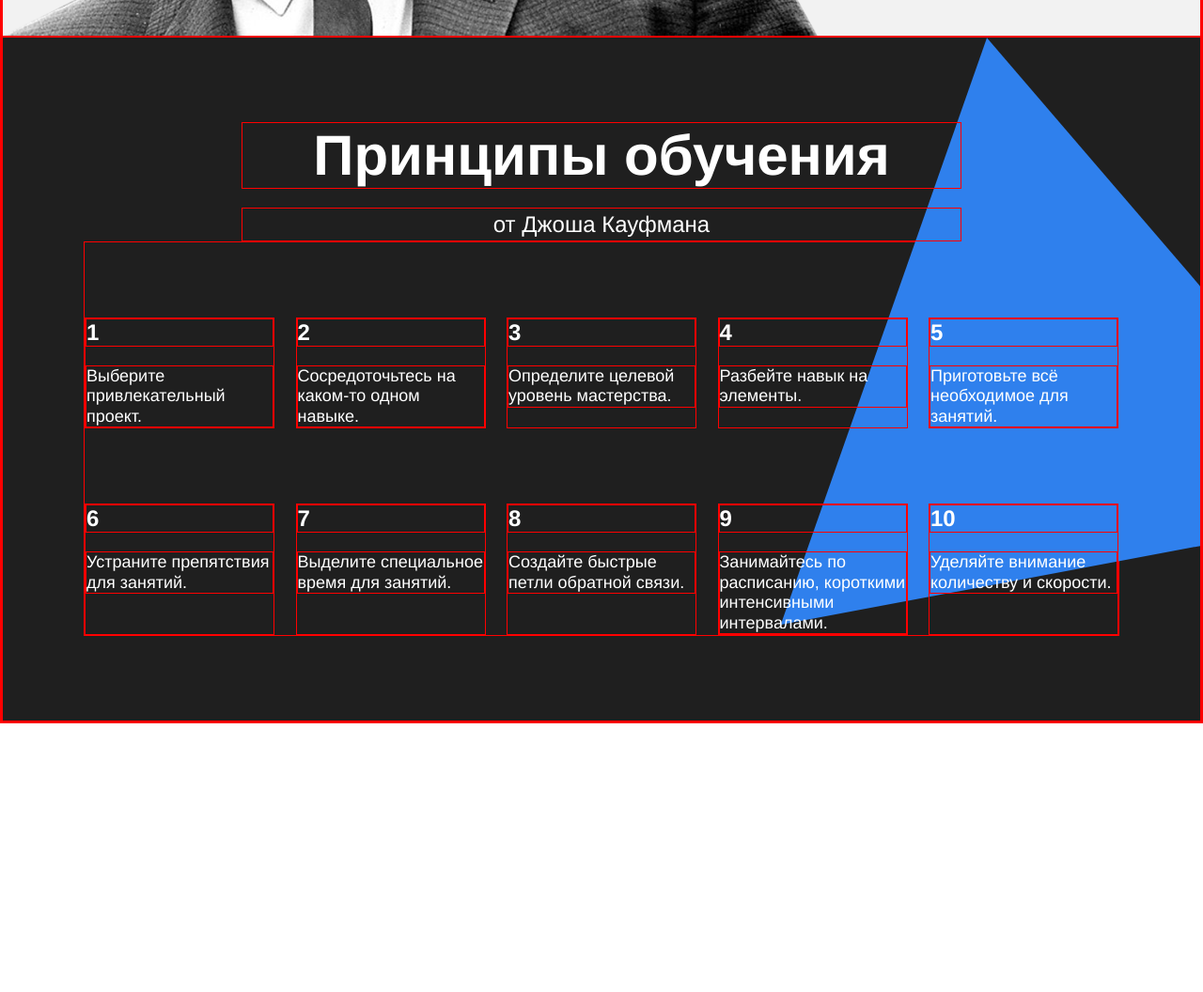
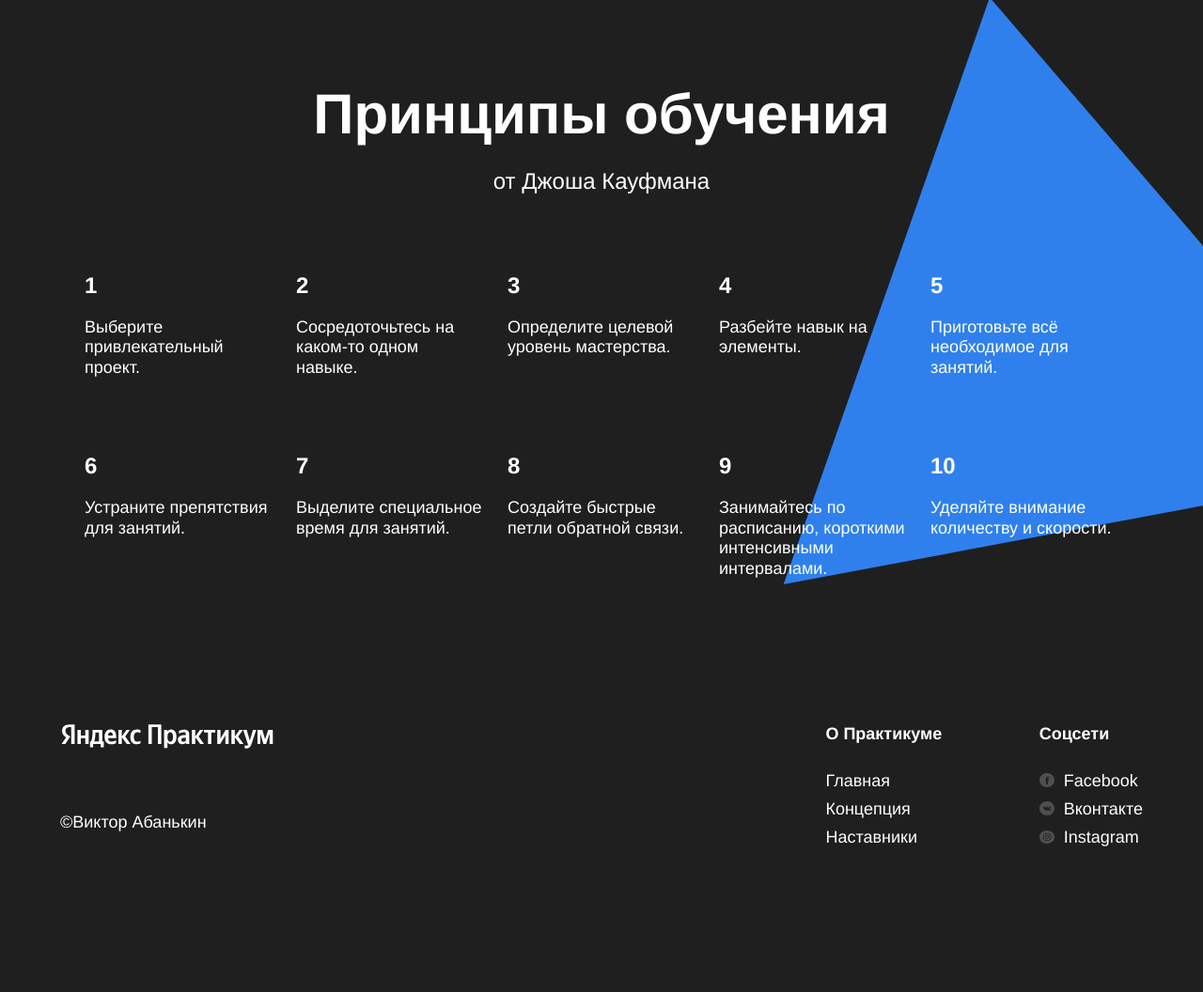
Before and after one commit to wolfox18/how-to-learn, a plain HTML site: page index.html in a window 1280 px wide. Shown: the part 3140-4196 px from the top of the page at 94% size. Before the commit the page ends 3910 px from the top, so only its background shows below. Drawn offline with Linux system fonts and the light colour scheme.

Commit message:
ready for code review

```diff
--- a/index.html
+++ b/index.html
@@ -140,4 +140,38 @@
     </div>
     <img src="./images/kaufman-triangle.svg" alt="Blue trangle" class="kaufman__triangle">
 </section>
+<section class="footer">
+  <div class="footer__columns">
+    <div class="footer__column footer__column_content_copyright">
+      <img class="logo logo_place_footer" src="./images/logo_place_footer.svg" alt="Yandex Practicum Logo"> </img>
+      <p class="footer__author">&copy;Виктор Абанькин</p>
+    </div>
+    <div class="footer__column footer__column_content_info">
+      <h3 class="footer__column_heading">О Практикуме</h3>
+      <ul class="footer__column-links">
+        <a href="#" class="footer__column-link">Главная</a>
+        <a href="#" class="footer__column-link">Концепция</a>
+        <a href="#" class="footer__column-link">Наставники</a>
+      </ul>
+    </div>
+    <div class="footer__column footer__column_content_social">
+      <h3 class="footer__column_heading">Соцсети</h3>
+      <ul class="footer__column-links">
+        <a href="#" class="footer__column-link">
+          <img src="./images/facebook_color_white.svg" alt="facebook logo" class="footer__social-icon">
+          <p>Facebook</p>
+        </a>
+        <a href="#" class="footer__column-link">
+          <img src="./images/vk_color_white.svg" alt="vkontakte logo" class="footer__social-icon">
+          <p>Вконтакте</p>
+        </a>
+        <a href="#" class="footer__column-link">
+          <img src="./images/instagram_color_white.svg" alt="instagram logo" class="footer__social-icon">
+          <p>Instagram</p>
+        </a>
+      </ul>
+    </div>
+
+</section>
+
 </html>
--- a/styles/style.css
+++ b/styles/style.css
@@ -1,5 +1,5 @@
 * {
-  border: 1px solid red;
+
   margin: 0;
 }
 
@@ -35,6 +35,7 @@
   left: 64px;
   z-index: 1;
 }
+
 
 .header__title {
   margin-left: 64px;
@@ -215,7 +216,7 @@
   padding-top: 100px;
   height: 890px;
   position: relative;
-  background-color:#f2f2f2;
+  background-color: #f2f2f2;
 }
 
 .feynman__section-subtitle {
@@ -225,7 +226,7 @@
   z-index: 1;
 }
 
-.feynman__picture{
+.feynman__picture {
   position: absolute;
   bottom: 0;
   left: 0;
@@ -234,7 +235,7 @@
   height: 637px;
 }
 
-.fenmann__link{
+.fenmann__link {
   position: absolute;
   right: 0;
   top: 50%;
@@ -245,7 +246,7 @@
   color: #2f80ed;
 }
 
-.kaufman{
+.kaufman {
   background-color: #1f1f1f;
   display: flex;
   flex-direction: column;
@@ -262,7 +263,7 @@
   margin-top: 20px;
 }
 
-.kaufman__triangle{
+.kaufman__triangle {
   position: absolute;
   top: 0;
   right: -210px;
@@ -270,3 +271,76 @@
   height: 877px;
   width: 877px;
 }
+
+.footer {
+  min-height: 250px;
+  background-color: #1f1f1f;
+  display: flex;
+  flex-direction: column;
+  padding-top: 60px;
+  padding-bottom: 40px;
+  align-items: center;
+}
+
+.footer__columns {
+  width: 90%;
+  display: flex;
+  flex-direction: row;
+  justify-content: space-between;
+  h250
+}
+
+.footer__column_content_copyright {
+  flex-basis: 711px;
+  display: flex;
+  flex-direction: column;
+  justify-content: space-between;
+  align-items: flex-start;
+}
+
+.footer__author {
+  color: #FFF;
+  margin: 18px 0;
+  line-height: 25px;
+  font-size: 18px;
+}
+
+.footer__column_content_info {
+  display: flex;
+  flex-direction: column;
+}
+
+.footer__column_content_social {
+  display: flex;
+  flex-direction: column;
+}
+
+.footer__column_heading{
+  color: #FFF;
+  line-height: 30px;
+  font-size: 18px;
+  font-weight: bold;
+  margin-bottom: 20px;
+}
+
+.footer__column-links{
+  display: flex;
+  flex-direction: column;
+  padding: 0px;
+}
+
+.footer__column-link{
+  color: #FFF;
+  line-height: 30px;
+  font-size: 18px;
+  font-weight: normal;
+  text-decoration: none;
+  display: flex;
+  align-items: center;
+}
+
+.footer__social-icon{
+  width: 16px;
+  height: 16px;
+  margin-right: 10px;
+}
```
Lines whose indentation alone changed are shown as unchanged.
